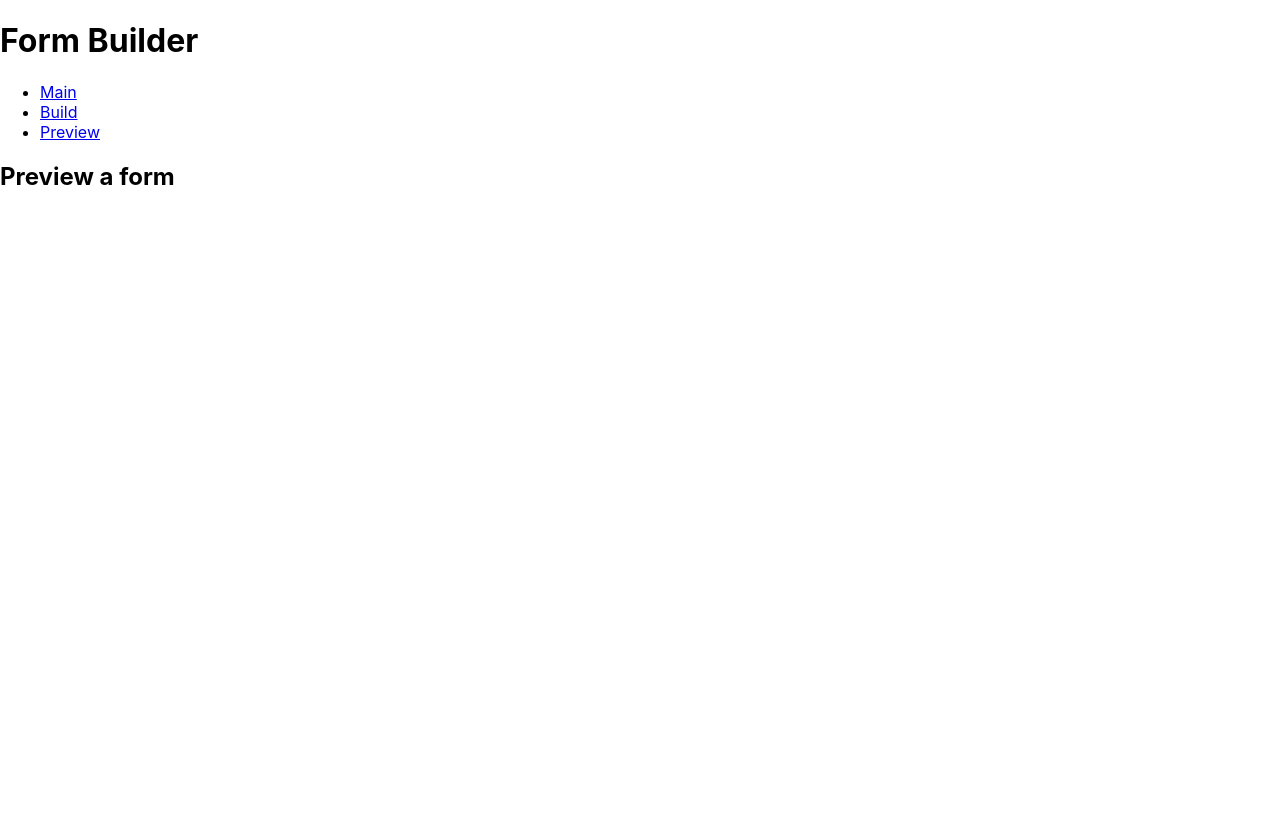
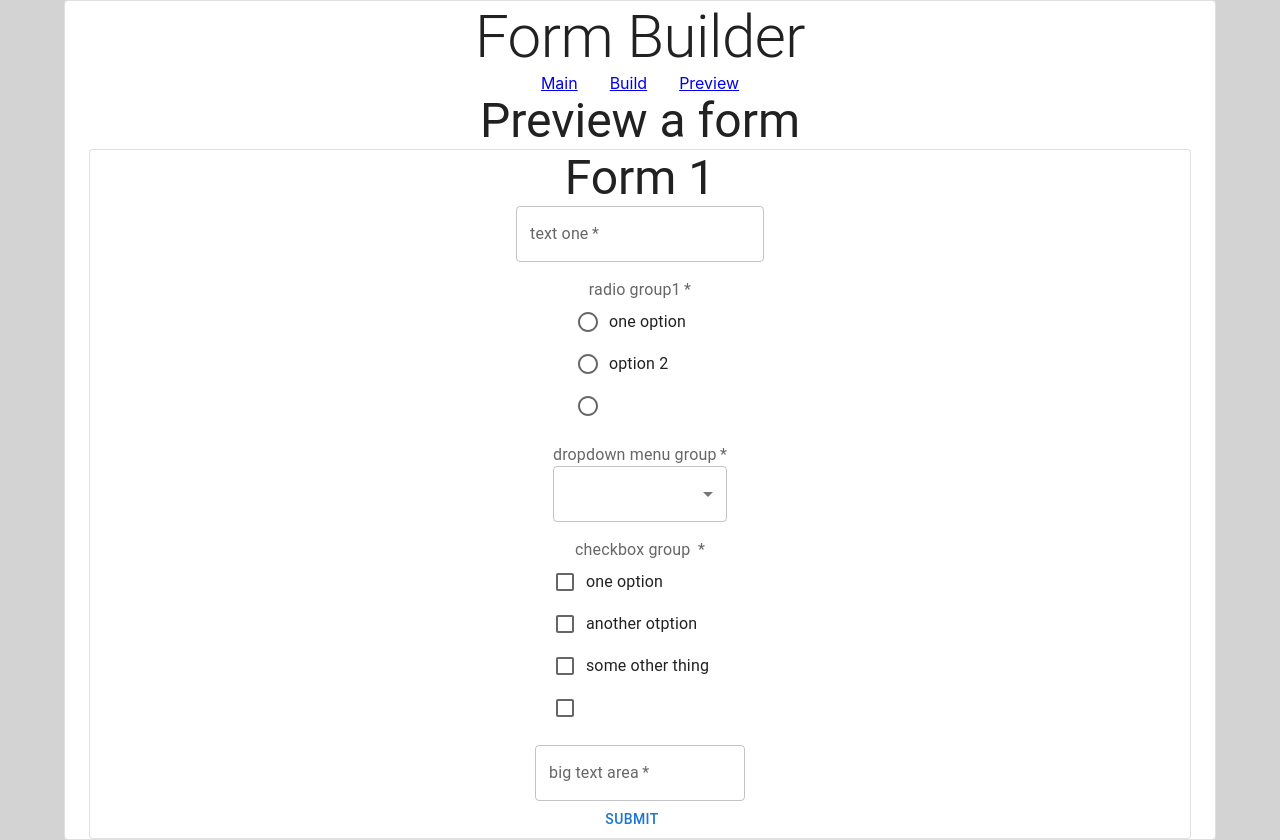
Before and after one commit to pavel6767/form-builder, a React (Create React App) app: page /preview in a window 1280 px wide. Before the commit the page ends 800 px from the top, so only its background shows below. Built offline with nearby package versions, Linux system fonts and the light colour scheme.

Commit message:
global context and styling

```diff
--- a/src/App.js
+++ b/src/App.js
@@ -6,31 +6,75 @@ import Main from './views/Main';
 import Build from './views/Build';
 import Preview from './views/Preview';
 
+import FormsContext from './context/forms-context';
+import { Container, Grid, Paper, Typography } from '@mui/material';
+
+const initialState = [
+  { "name": "text", "label": "text one", "required": true },
+  {
+    "name": "radio", "label": "radio group1", "required": true, "options": [
+      { "label": "one option", "value": "one-option" },
+      { "label": "option 2", "value": "option-2" },
+      { "label": "", "value": "" }]
+  },
+  {
+    "name": "dropdown", "label": "dropdown menu group", "required": true, "options": [
+      { "label": "one", "value": "one" },
+      { "label": "two", "value": "two" },
+      { "label": "threeeee", "value": "threeeee" },
+      { "label": "", "value": "" }]
+  },
+  {
+    "name": "checkbox", "label": "checkbox group ", "required": true, "options": [
+      { "label": "one option", "value": "one-option" },
+      { "label": "another otption", "value": "another-otption" },
+      { "label": "some other thing", "value": "some-other-thing" },
+      { "label": "", "value": "" }]
+  },
+  { "name": "textarea", "label": "big text area", "required": true }
+]
+
 function App() {
+  const [forms, setForms] = React.useState([initialState])
   return (
     <BrowserRouter>
-      <div>
-        <h1>
+      <Container id='main'>
+        <Paper variant='outlined'>
+          <Typography variant='h2'>
             Form Builder
-        </h1>
-        <ul>
-          <li>
+          </Typography>
+          <Container maxWidth='xs'>
+            <nav>
+              <Grid
+                container
+                spacing={4}
+                justifyContent="center"
+                alignItems="flex-end"
+              >
+                <Grid item>
                   <Link to="/">Main</Link>
-          </li>
-          <li>
+                </Grid>
+                <Grid item>
                   <Link to="/build">Build</Link>
-          </li>
-          <li>
+                </Grid>
+                <Grid item>
                   <Link to="/preview">Preview</Link>
-          </li>
-        </ul>
+                </Grid>
+              </Grid>
+            </nav>
+          </Container>
+          {/* <Container> */}
+          {/* <Paper variant='outlined'> */}
+          <FormsContext.Provider value={{ forms, setForms }}>
             <Routes>
               <Route path="/" element={<Main />} />
               <Route path="build" element={<Build />} />
               <Route path="preview" element={<Preview />} />
             </Routes>
-        {/* <RouterProvider router={router} /> */}
-      </div>
+          </FormsContext.Provider>
+        </Paper>
+        {/* </Container> */}
+      </Container>
     </BrowserRouter>
   );
 }
--- a/src/components/build/Preview.js
+++ b/src/components/build/Preview.js
@@ -1,72 +1,13 @@
 import React from 'react';
 
-import FormControl from '@mui/material/FormControl';
-import FormGroup from '@mui/material/FormGroup';
-import InputLabel from '@mui/material/InputLabel';
 import Grid from '@mui/material/Grid';
 import TextField from '@mui/material/TextField';
-import MenuItem from '@mui/material/MenuItem';
-import Select from '@mui/material/Select';
-import Radio from '@mui/material/Radio';
-import RadioGroup from '@mui/material/RadioGroup';
 import FormControlLabel from '@mui/material/FormControlLabel';
 import Checkbox from '@mui/material/Checkbox';
 import { Button } from '@mui/material';
+import ShowInput from './ShowInput';
 
-const selectComponent = (fieldState) => ({
-  text: (
-    <>
-      <InputLabel>{fieldState.label}</InputLabel>
-      <TextField label={fieldState.label} />
-    </>),
-  textarea: (
-    <>
-      <InputLabel>{fieldState.label}</InputLabel>
-      <TextField label={fieldState.label} multiline />
-    </>),
-  dropdown: (
-    <>
-      <InputLabel>{fieldState.label}</InputLabel>
-      <Select label={fieldState.label}>
-        {fieldState.options?.map((elem, inx) => (
-          <MenuItem
-            key={`${elem.label}-${inx}`}
-            value={elem.label}
-          >
-            {elem.label}
-          </MenuItem>
-        ))}
-      </Select>
-    </>),
-  radio: (
-    <>
-      <InputLabel>{fieldState.label}</InputLabel>
-      <RadioGroup name={fieldState.label}>
-        {fieldState.options?.map((elem, inx) => (
-          <FormControlLabel
-            control={<Radio />}
-            key={`${elem.label}-${inx}`}
-            label={elem.label}
-            value={elem.value}
-          />
-        ))}
-      </RadioGroup>
-    </>),
-  checkbox: (
-    <>
-      <InputLabel>{fieldState.label}</InputLabel>
-      <FormGroup>
-        {fieldState.options?.map((elem, inx) => (
-          <FormControlLabel
-            control={<Checkbox />}
-            key={`${elem.label}-${inx}`}
-            label={elem.label}
-            value={elem.value}
-          />
-        ))}
-      </FormGroup>
-    </>),
-})[fieldState.name]
+
 
 export default function Preview({ fieldState, setFieldState }) {
   function _updateState({ target }) {
@@ -120,11 +61,21 @@ export default function Preview({ fieldState, setFieldState }) {
       <h2>Preview</h2>
       <Grid
         container
+        spacing={12}
+        justifyContent="center"
+        alignItems="flex-start"
+      >
+        {/* className='display--flexCol' */}
+        <Grid
+          item
+        >
+          <Grid
+            container
+            direction="column"
             spacing={2}
             justifyContent="center"
-        alignItems="flex-end"
+            alignItems="flex-start"
           >
-        <Grid item>
             <TextField
               inputProps={{ 'data-key': 'label' }}
               label='set label'
@@ -163,10 +114,9 @@ export default function Preview({ fieldState, setFieldState }) {
               </>
             )}
           </Grid>
+        </Grid>
         <Grid item>
-          <FormControl required={fieldState.required}>
-            {selectComponent(fieldState)}
-          </FormControl>
+          {ShowInput(fieldState)}
         </Grid>
       </Grid>
     </div>
--- /dev/null
+++ b/src/components/build/ShowInput.js
@@ -0,0 +1,76 @@
+import FormControl from '@mui/material/FormControl';
+import FormGroup from '@mui/material/FormGroup';
+import TextField from '@mui/material/TextField';
+import MenuItem from '@mui/material/MenuItem';
+import Select from '@mui/material/Select';
+import Radio from '@mui/material/Radio';
+import RadioGroup from '@mui/material/RadioGroup';
+import FormControlLabel from '@mui/material/FormControlLabel';
+import Checkbox from '@mui/material/Checkbox';
+import { FormLabel } from '@mui/material';
+
+const ShowInput = (fieldState) => {
+  const input = {
+    text: (
+      <TextField
+        label={fieldState.label}
+        required={fieldState.required}
+      />),
+    textarea: (
+      <TextField
+        label={fieldState.label}
+        required={fieldState.required}
+        multiline
+      />),
+    dropdown: (
+      <>
+        <FormLabel>{fieldState.label}</FormLabel>
+        <Select label={fieldState.label}>
+          {fieldState.options?.map((elem, inx) => (
+            <MenuItem
+              key={`${elem.label}-${inx}`}
+              value={elem.label}
+            >
+              {elem.label}
+            </MenuItem>
+          ))}
+        </Select>
+      </>),
+    radio: (
+      <>
+        <FormLabel>{fieldState.label}</FormLabel>
+        <RadioGroup required={fieldState.required}>
+          {fieldState.options?.map((elem, inx) => (
+            <FormControlLabel
+              control={<Radio />}
+              key={`${elem.label}-${inx}`}
+              label={elem.label}
+              value={elem.value}
+            />
+          ))}
+        </RadioGroup>
+      </>),
+    checkbox: (
+      <>
+        <FormLabel>{fieldState.label}</FormLabel>
+        <FormGroup required={fieldState.required}>
+          {fieldState.options?.map((elem, inx) => (
+            <FormControlLabel
+              control={<Checkbox />}
+              key={`${elem.label}-${inx}`}
+              label={elem.label}
+              value={elem.value}
+            />
+          ))}
+        </FormGroup>
+      </>),
+  }
+
+  return (
+    <FormControl required={fieldState.required}>
+      {input[fieldState.name]}
+    </FormControl>
+  )
+}
+
+export default ShowInput
--- /dev/null
+++ b/src/context/forms-context.js
@@ -0,0 +1,5 @@
+import React from 'react';
+
+const FormsContext = React.createContext([]);
+
+export default FormsContext;
--- a/src/index.css
+++ b/src/index.css
@@ -5,9 +5,15 @@ body {
     sans-serif;
   -webkit-font-smoothing: antialiased;
   -moz-osx-font-smoothing: grayscale;
+  background-color: lightgray;
 }
 
-code {
-  font-family: source-code-pro, Menlo, Monaco, Consolas, 'Courier New',
-    monospace;
+#main {
+  text-align: center;
 }
+
+.display--flexCol {
+  flex-direction: column;
+  display: flex;
+  align-items: flex-start;
+}
--- a/src/views/Build.js
+++ b/src/views/Build.js
@@ -8,10 +8,14 @@ import Button from '@mui/material/Button';
 import Preview from '../components/build/Preview';
 
 import { SELECTION_INPUTS, INPUT_TYPES } from '../utilities/constants.js'
+import FormsContext from '../context/forms-context';
+import { Typography } from '@mui/material';
 
 export default function Build() {
   const [fieldState, setFieldState] = React.useState(null)
-  const [form, setForm] = React.useState([])
+  const [currentForm, setCurrentForm] = React.useState([])
+
+  const context = React.useContext(FormsContext)
 
   function _handleSelectChange({ target }) {
     setFieldState({
@@ -22,15 +26,27 @@ export default function Build() {
     })
   }
   function _addComponent() {
-    setForm([...form, fieldState])
+    // if (fieldState.options && fieldState.options[fieldState.options.length - 1].label === '') {
+    //   // const newOptions = fieldState.options
+
+    //   setFieldState({
+    //     ...fieldState,
+    //     options: fieldState.options.slice(0, fieldState.options.length - 2)
+    //   })
+    // }
+
+
+    setCurrentForm([...currentForm, fieldState])
+    setFieldState(null)
   }
   function _saveForm() {
-    // call to global store to save form
+    context.setForms([...context.forms, currentForm])
+    setCurrentForm([])
   }
 
   return (
     <div>
-      <h2>Build a form</h2>
+      <Typography variant='h3'>Build a form</Typography>
       <FormControl fullWidth>
         <InputLabel id="demo-simple-select-label">Add field</InputLabel>
         <Select
@@ -56,8 +72,8 @@ export default function Build() {
       </div>}
 
       <div>
-        {form.map((el, inx) => <p key={`${el.name}-${inx}`}>{el.name}</p>)}
-        {!!form.length && (
+        {currentForm.map((el, inx) => <p key={`${el.name}-${inx}`}>{el.name} - "{el.label}"</p>)}
+        {!!currentForm.length && (
           <Button onClick={_saveForm}>
             save form
           </Button>
--- a/src/views/Main.js
+++ b/src/views/Main.js
@@ -1,5 +1,11 @@
+import { Typography } from '@mui/material';
 import React from 'react';
 
 export default function Main() {
-    return <h2>Main</h2>;
+  return (
+    <>
+      <Typography variant='h3'>Main</Typography>
+      <Typography>Welcome, this is a quick form builder</Typography>
+    </>
+  );
 }
--- a/src/views/Preview.js
+++ b/src/views/Preview.js
@@ -1,5 +1,39 @@
 import React from 'react';
+import FormsContext from '../context/forms-context';
+import ShowInput from '../components/build/ShowInput';
+import { Button, Card, Container, Grid, Typography } from '@mui/material';
 
 export default function Preview() {
-    return <h2>Preview a form</h2>;
+  const context = React.useContext(FormsContext)
+  function _handleSubmit(ev) {
+    ev.preventDefault();
+  }
+  return (
+    <div>
+      <Typography variant='h3'>Preview a form</Typography>
+      <Container>
+        {context.forms.map((form, inx1) => (
+          <Card key={`form-no-${inx1}`} variant='outlined'>
+            <Typography variant='h3'>Form {inx1 + 1}</Typography>
+            <form onSubmit={_handleSubmit}>
+              <Grid
+                container
+                direction="column"
+                spacing={2}
+                alignItems="center"
+              >
+                {form.map((elem, inx2) => (
+                  <Grid item key={`form ${inx1}-${inx2}`}>
+                    {ShowInput(elem)}
+                  </Grid>
+                ))}
+                <Button type='submit'>Submit</Button>
+              </Grid>
+            </form>
+          </Card >
+        ))
+        }
+      </Container >
+    </div >
+  )
 }
```
Also changed, not shown: 1 other file (tests, documents, lock files or other folders). Lines whose indentation alone changed are shown as unchanged.
